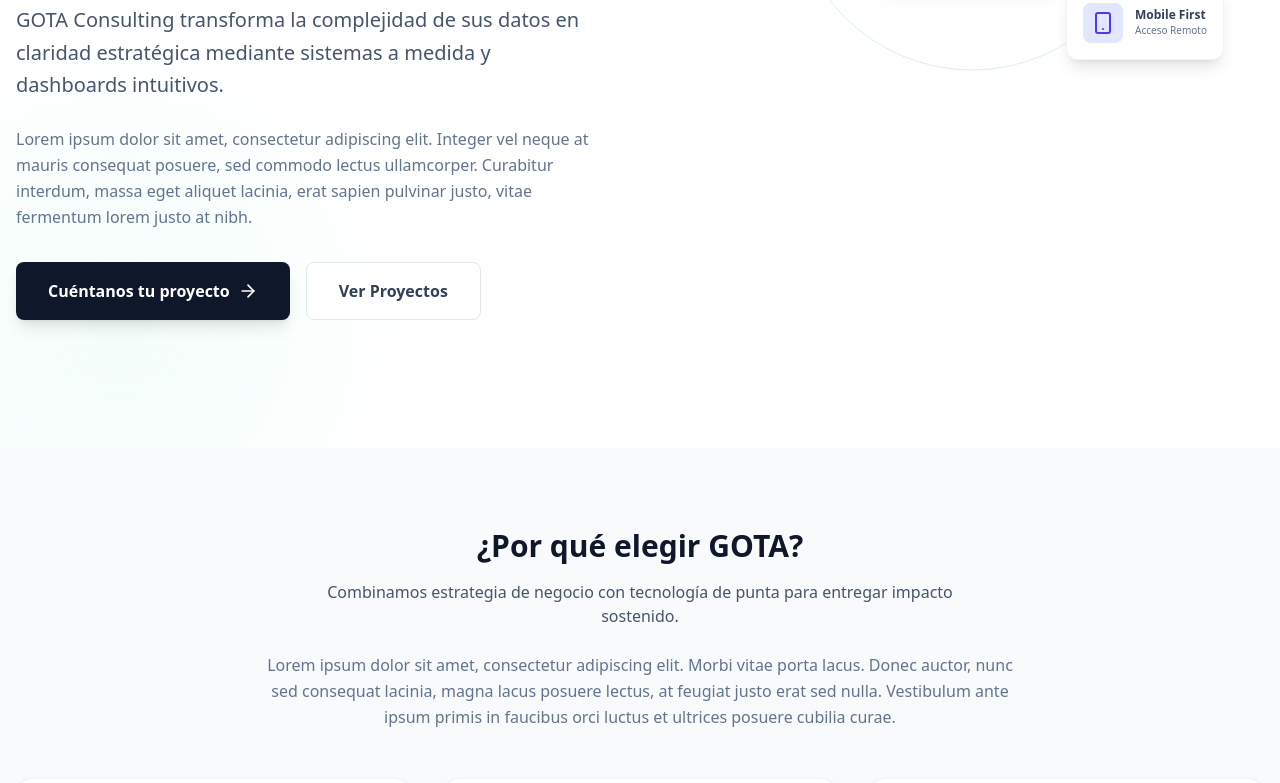
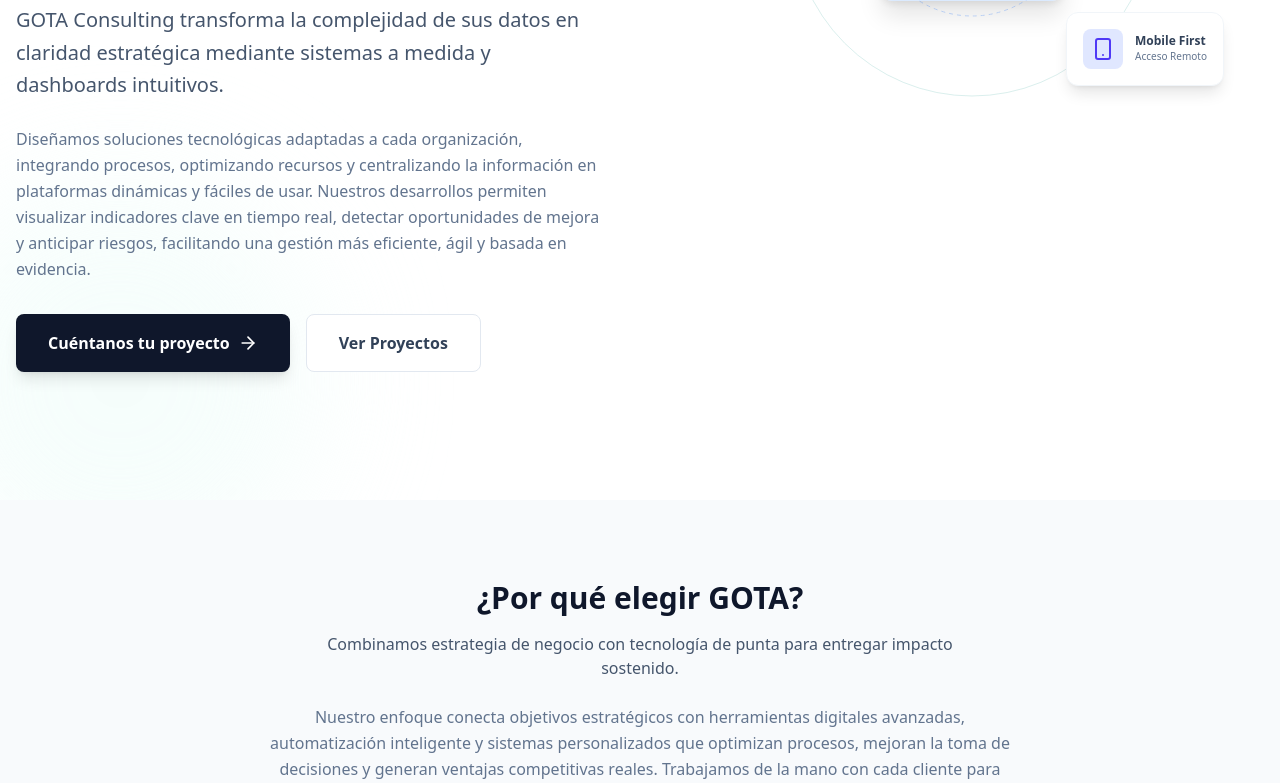
Before and after one commit to LavieNroseee/web, a React app: page / in a window 1280 px wide. Shown: the part 700-1483 px from the top of the page. Built offline with nearby package versions, Linux system fonts and the light colour scheme; the HTML template or start-up script is replaced by a standard one.

Commit message:
Update App.jsx

```diff
--- a/src/App.jsx
+++ b/src/App.jsx
@@ -171,9 +171,7 @@
             medida y dashboards intuitivos.
           </p>
           <p className="text-base text-slate-500 mb-8 leading-relaxed max-w-2xl mx-auto lg:mx-0">
-            Lorem ipsum dolor sit amet, consectetur adipiscing elit. Integer vel neque at mauris consequat
-            posuere, sed commodo lectus ullamcorper. Curabitur interdum, massa eget aliquet lacinia, erat
-            sapien pulvinar justo, vitae fermentum lorem justo at nibh.
+            Diseñamos soluciones tecnológicas adaptadas a cada organización, integrando procesos, optimizando recursos y centralizando la información en plataformas dinámicas y fáciles de usar. Nuestros desarrollos permiten visualizar indicadores clave en tiempo real, detectar oportunidades de mejora y anticipar riesgos, facilitando una gestión más eficiente, ágil y basada en evidencia.
           </p>
 
           <div className="flex flex-col sm:flex-row gap-4 justify-center lg:justify-start">
@@ -253,9 +251,7 @@
         Combinamos estrategia de negocio con tecnología de punta para entregar impacto sostenido.
       </p>
       <p className="text-slate-500 max-w-3xl mx-auto mb-12 leading-relaxed">
-        Lorem ipsum dolor sit amet, consectetur adipiscing elit. Morbi vitae porta lacus. Donec auctor, nunc
-        sed consequat lacinia, magna lacus posuere lectus, at feugiat justo erat sed nulla. Vestibulum ante
-        ipsum primis in faucibus orci luctus et ultrices posuere cubilia curae.
+        Nuestro enfoque conecta objetivos estratégicos con herramientas digitales avanzadas, automatización inteligente y sistemas personalizados que optimizan procesos, mejoran la toma de decisiones y generan ventajas competitivas reales. Trabajamos de la mano con cada cliente para asegurar que la innovación tecnológica esté alineada con su crecimiento, eficiencia y sostenibilidad.
       </p>
       <div className="grid md:grid-cols-3 gap-8">
         {miniServices.map((item, i) => (
@@ -279,8 +275,7 @@
         accesibles y potentes.
       </p>
       <p className="text-sm text-slate-400 mt-6 leading-relaxed">
-        Lorem ipsum dolor sit amet, consectetur adipiscing elit. Integer feugiat, augue non ultricies
-        malesuada, lectus lacus lacinia risus, non fermentum neque tortor sed justo.
+        Creemos que el análisis de datos y la tecnología avanzada no deben ser privilegio de grandes corporaciones, sino recursos al alcance de empresas, instituciones y proyectos de cualquier tamaño.
       </p>
     </div>
   </section>
```
